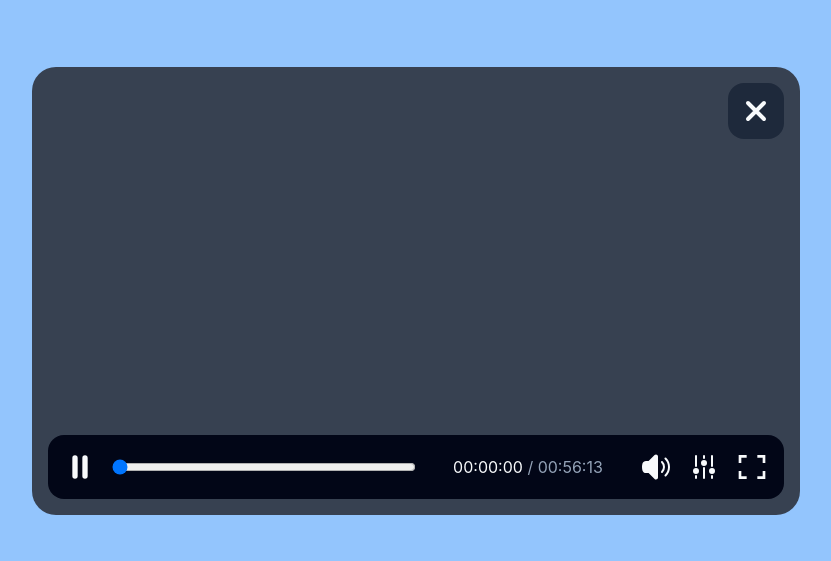
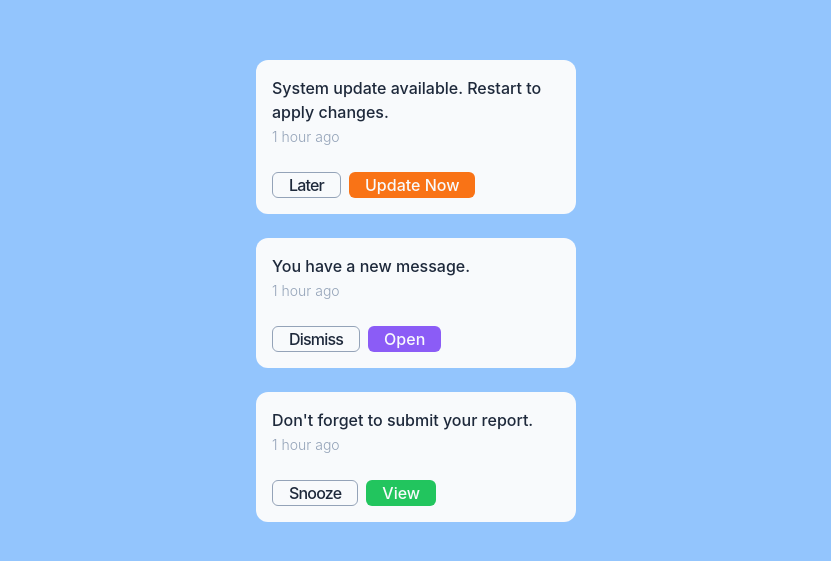
Before and after one commit to phamhuulocforwork/combillUI, a React (Create React App) app: page / in a window 1280 px wide. Shown: the part 109-670 px from the top of the page, without its empty margins (224-1055 px from the left). Built offline with nearby package versions, Linux system fonts and the light colour scheme.

Commit message:
Popup Notifications

```diff
--- a/src/App.jsx
+++ b/src/App.jsx
@@ -1,43 +1,9 @@
-import ApiTokenForm from './features/ApiTokenForm'
-import Calendar from './features/Calendar'
-import CollectionList from './features/CollectionList'
-import DatePicker from './features/DatePicker'
-import Dropdown from './features/Dropdown'
-import DropdownMenu from './features/DropdownMenu'
-import Feedback from './features/Feedback'
-import JobCard from './features/JobCard'
-import List from './features/List'
-import MessageBox from './features/MessageBox'
-import ProductReview from './features/ProductReviewModal'
-import SlideInNotifications from './features/SlideInNotifications'
-import Subscription from './features/Subscription'
-import TextFormattingToolbar from './features/TextFormattingToolbar'
-import Todo from './features/Todo'
-import UserList from './features/User list'
-import UserProfile from './features/UserProfile'
-import VideoPlayer from './features/VideoPlayer'
+import PopupNotifications from './features/PopupNotifications'
 
 function App() {
   return (
     <div className="flex w-full items-center justify-center bg-blue-300 min-h-screen h-fit">
-      {/* <Todo></Todo> */}
-      {/* <UserProfile></UserProfile> */}
-      {/* <List></List> */}
-      {/* <JobCard></JobCard> */}
-      {/* <MessageBox></MessageBox> */}
-      {/* <CollectionList></CollectionList> */}
-      {/* <ProductReview></ProductReview> */}
-      {/* <Subscription></Subscription> */}
-      {/* <UserList></UserList> */}
-      {/* <Feedback></Feedback> */}
-      {/* <Calendar></Calendar> */}
-      {/* <DropdownMenu></DropdownMenu> */}
-      {/* <DatePicker></DatePicker> */}
-      {/* <SlideInNotifications></SlideInNotifications> */}
-      {/* <Dropdown></Dropdown> */}
-      {/* <ApiTokenForm></ApiTokenForm> */}
-      {/* <TextFormattingToolbar></TextFormattingToolbar> */}
-      <VideoPlayer></VideoPlayer>
+      <PopupNotifications></PopupNotifications>
     </div>
   )
 }
--- /dev/null
+++ b/src/features/PopupNotifications/index.jsx
@@ -0,0 +1,62 @@
+import React from 'react'
+import PropTypes from 'prop-types'
+
+const PopupNotifications = () => {
+  const Notification = [
+    {
+      id: 1,
+      type: 'update',
+      timeStamp: '1 hour ago',
+      content: 'System update available. Restart to apply changes.',
+      color: 'bg-orange-500',
+    },
+    {
+      id: 2,
+      type: 'message',
+      timeStamp: '1 hour ago',
+      content: 'You have a new message.',
+      color: 'bg-violet-500',
+    },
+    {
+      id: 3,
+      type: 'reminder',
+      timeStamp: '1 hour ago',
+      content: "Don't forget to submit your report.",
+      color: 'bg-green-500',
+    },
+  ]
+
+  return (
+    <div className="flex flex-col gap-6">
+      {Notification.map((noti) => (
+        <div
+          key={noti.id}
+          className="bg-slate-50 rounded-xl w-80 h-full p-4 text-slate-800 font-medium"
+        >
+          <p>{noti.content}</p>
+          <span className="text-slate-400 text-sm font-light">
+            {noti.timeStamp}
+          </span>
+          <div className="flex gap-2 mt-6 text-base">
+            <button className="px-4 py-1/2 rounded-md border border-slate-400 tracking-tighter hover:bg-slate-200 transition-all duration-300">
+              {noti.type === 'update' && 'Later'}
+              {noti.type === 'message' && 'Dismiss'}
+              {noti.type === 'reminder' && 'Snooze'}
+            </button>
+            <button
+              className={`px-4 py-1/2 rounded-md ${noti.color} text-slate-50`}
+            >
+              {noti.type === 'update' && 'Update Now'}
+              {noti.type === 'message' && 'Open'}
+              {noti.type === 'reminder' && 'View'}
+            </button>
+          </div>
+        </div>
+      ))}
+    </div>
+  )
+}
+
+PopupNotifications.propTypes = {}
+
+export default PopupNotifications
--- a/src/features/VideoPlayer/index.jsx
+++ b/src/features/VideoPlayer/index.jsx
@@ -52,6 +52,7 @@ const VideoPlayer = () => {
 
       <div className="mt-auto bg-slate-950 w-full rounded-2xl p-4 flex items-center justify-between gap-4">
         <div onClick={() => setPlay((prev) => !prev)}>
+          {(isPlay && (
             <svg
               xmlns="http://www.w3.org/2000/svg"
               fill="none"
@@ -66,6 +67,20 @@ const VideoPlayer = () => {
                 d="M15.75 5.25v13.5m-7.5-13.5v13.5"
               />
             </svg>
+          )) || (
+            <svg
+              xmlns="http://www.w3.org/2000/svg"
+              viewBox="0 0 24 24"
+              fill="currentColor"
+              className={iconStyle}
+            >
+              <path
+                fillRule="evenodd"
+                d="M4.5 5.653c0-1.427 1.529-2.33 2.779-1.643l11.54 6.347c1.295.712 1.295 2.573 0 3.286L7.28 19.99c-1.25.687-2.779-.217-2.779-1.643V5.653Z"
+                clipRule="evenodd"
+              />
+            </svg>
+          )}
         </div>
 
         <div className="flex justify-center items-center flex-1">
```
Lines whose indentation alone changed are shown as unchanged.
